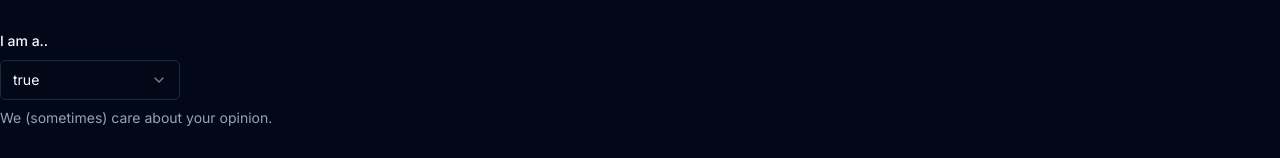
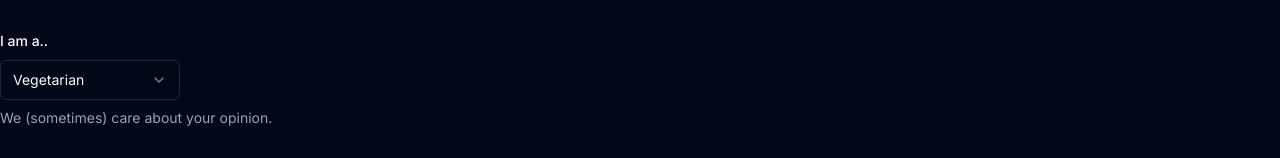
Before and after one commit to SteakFisher/ticket-system, a Next.js app: page /form in a window 1280 px wide. Shown: the part 236-394 px from the top of the page. Built offline with nearby package versions, Linux system fonts and the light colour scheme; no server answers.

Commit message:
Fixed isVeg boolean.. damn this is gay

```diff
--- a/src/app/form/page.tsx
+++ b/src/app/form/page.tsx
@@ -2,7 +2,7 @@
 
 import { zodResolver } from "@hookform/resolvers/zod"
 import { useForm } from "react-hook-form"
-import { z } from "zod"
+import {boolean, z} from "zod"
 
 import {
   Select,
@@ -39,7 +39,7 @@ const formSchema = z.object({
     })
     .regex(new RegExp("^\\w+$")),
   altEmail: z.string().email({ message: "Invalid email address" }),
-  isVeg: z.boolean()
+  isVeg: z.string()
 })
 
 export default function FormPage() {
@@ -48,7 +48,7 @@ export default function FormPage() {
     defaultValues: {
       alias: "",
       altEmail: "",
-      isVeg: true,
+      isVeg: "true",
     },
   })
 
@@ -62,10 +62,11 @@ export default function FormPage() {
     <Form {...form}>
       <form onSubmit={form.handleSubmit(async (e) => {
         setIsDisabled(true);
-        const {data} = await supabase.from("Guests").insert({alias: e.alias, altEmail: e.altEmail, isVeg: e.isVeg}).select("*")
-        if (data) {
-          router.push("/form/success")
-        }
+        console.log(e)
+        const {data} = await supabase.from("Guests").insert({alias: e.alias, altEmail: e.altEmail, isVeg: e.isVeg as unknown as boolean}).select("*")
+        // if (data) {
+        //   router.push("/form/success")
+        // }
 
       })} className="space-y-8">
         <FormField
@@ -106,18 +107,17 @@ export default function FormPage() {
           render={({ field }) => (
             <FormItem>
               <FormLabel>I am a..</FormLabel>
+              <Select onValueChange={field.onChange} defaultValue={field.value}>
                 <FormControl>
-                <Select>
                     <SelectTrigger className="w-[180px]">
-                    <SelectValue placeholder="true" />
+                      <SelectValue placeholder="Vegetarian" />
                     </SelectTrigger>
+                </FormControl>
                 <SelectContent>
                   <SelectItem value="true">Vegetarian</SelectItem>
                   <SelectItem value="false">Non-Vegetarian</SelectItem>
                 </SelectContent>
               </Select>
-
-              </FormControl>
               <FormDescription>
                 We (sometimes) care about your opinion.
               </FormDescription>
```
Lines whose indentation alone changed are shown as unchanged.
